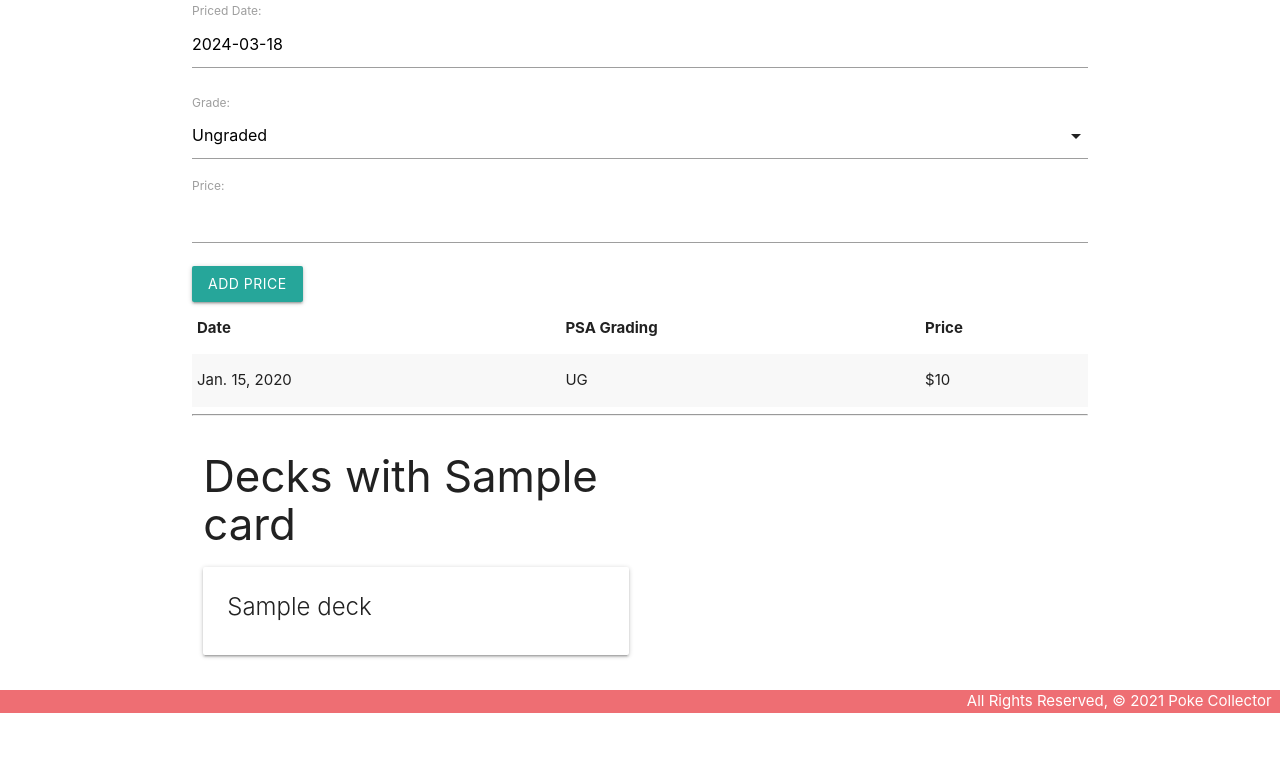
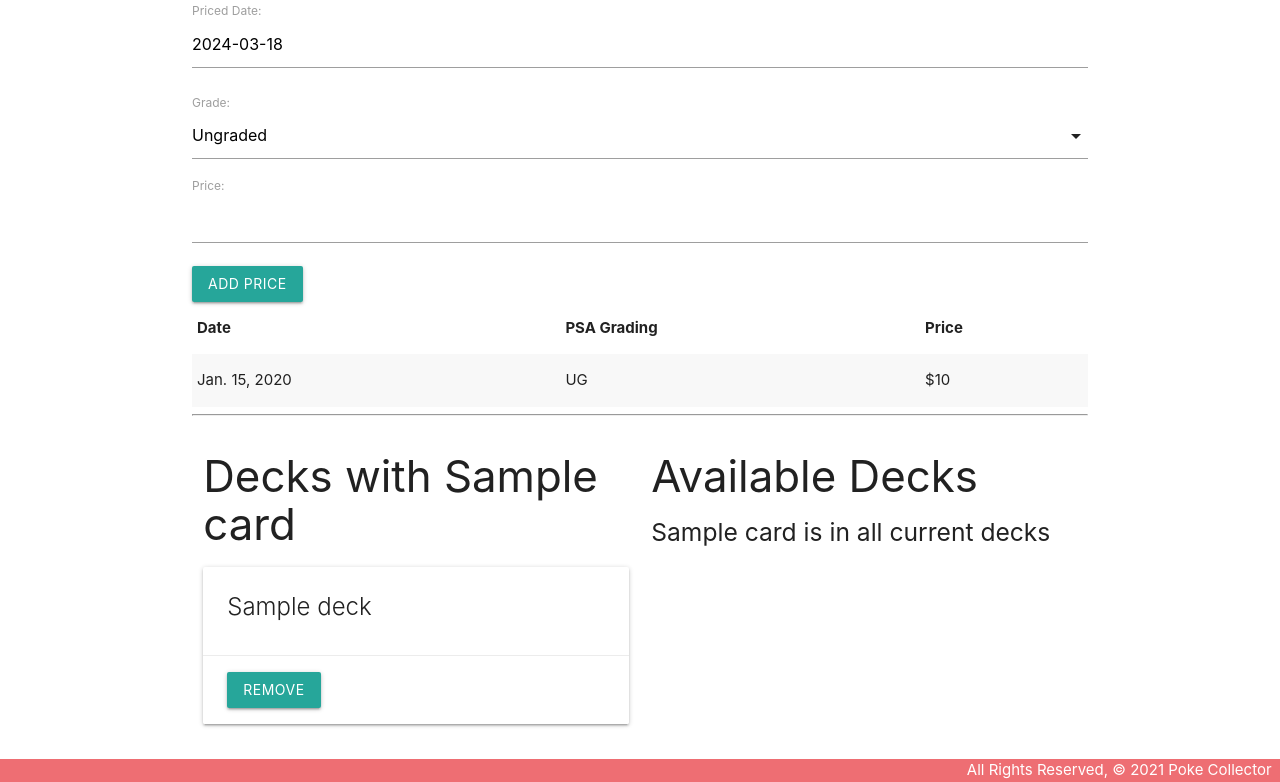
Before and after one commit to aaronfnp/pokemoncollector, a Django app: page /cards/1/ in a window 1280 px wide. Shown: the part 728-1510 px from the top of the page. Before the commit the page ends 1441 px from the top, so only its background shows below. Run offline with Django 5.2, Linux system fonts and the light colour scheme; tables that the repository leaves empty hold one stand-in row (values such as "Sample post"); grey boxes marked "Sample" are stand-in pictures.

Commit message:
finished lab 5

```diff
--- a/main_app/models.py
+++ b/main_app/models.py
@@ -41,7 +41,7 @@ class Deck(models.Model):
     return self.name
 
   def get_absolute_url(self):
-    return reverse('decks', kwargs={'pk': self.id})
+    return reverse('decks_detail', kwargs={'pk': self.id})
 
 # Create your models here.
 class Card(models.Model):
--- a/main_app/templates/cards/detail.html
+++ b/main_app/templates/cards/detail.html
@@ -53,9 +53,38 @@
       <div class="card-content">
         <span class="card-title"> {{ deck.name }} </span>
       </div>
+      <div class="card-action">
+        <form action="{% url 'unassoc_deck' card.id deck.id %}" method="POST">
+          {% csrf_token %}
+          <button type="submit" class="btn">REMOVE</button>
+        </form>
+      </div>
     </div>
     {% endfor %} {% else %}
     <h5>No Current Decks</h5>
+    {% endif %}
+  </div>
+  <div class="col s6">
+    <h3>Available Decks</h3>
+    {% if decks.count %}
+      {% for deck in decks.all %}
+        <div class="card">
+          <div class="card-content">
+            <span class="card-title">
+              {{ deck.name }}
+            </span>
+          </div>
+          <div class="card-action">
+            <form action="{% url 'assoc_deck' card.id deck.id %}" method="POST">
+                {% csrf_token %}
+              <button type="submit" class="btn">Add</button>
+            </form>
+          </div>
+          </div>
+        </div>
+      {% endfor %}
+    {% else %}
+      <h5>{{card.name}} is in all current decks</h5>
     {% endif %}
   </div>
 </div>
--- a/main_app/urls.py
+++ b/main_app/urls.py
@@ -10,5 +10,7 @@ urlpatterns = [
     path('cards/<int:pk>/update/', views.CardUpdate.as_view(), name='cards_update'),
     path('cards/<int:pk>/delete/', views.CardDelete.as_view(), name='cards_delete'),
     path('cards/<int:card_id>/add_priceupdate/', views.add_priceupdate, name='add_priceupdate'),
-    path('cards/<int:card_id>/assoc_deck/<int:deck_id>/', views.assoc_deck, name='assoc_toy')
+    path('cards/<int:card_id>/assoc_deck/<int:deck_id>/', views.assoc_deck, name='assoc_deck'),
+    path('cards/<int:card_id>/unassoc_deck/<int:deck_id>/', views.unassoc_deck, name='unassoc_deck')
+
 ]
--- a/main_app/views.py
+++ b/main_app/views.py
@@ -19,9 +19,11 @@ def cards_index(request):
 
 def cards_detail(request, card_id):
     card = Card.objects.get(id=card_id)
+    id_list = card.decks.all().values_list('id')
+    decks_card_doesnt_have = Deck.objects.exclude(id__in=id_list)
     priceupdate_form = PriceUpdateForm()
     return render(request, 'cards/detail.html', {
-        'card': card, 'priceupdate_form': priceupdate_form })
+        'card': card, 'priceupdate_form': priceupdate_form, 'decks': decks_card_doesnt_have })
 
 def add_priceupdate(request, card_id):
     form = PriceUpdateForm(request.POST)
@@ -33,6 +35,10 @@ def add_priceupdate(request, card_id):
 
 def assoc_deck(request, card_id, deck_id):
     Card.objects.get(id=card_id).decks.add(deck_id)
+    return redirect('detail', card_id=card_id)
+
+def unassoc_deck(request, card_id, deck_id):
+    Card.objects.get(id=card_id).decks.remove(deck_id)
     return redirect('detail', card_id=card_id)
 
 class CardCreate(CreateView):
```
